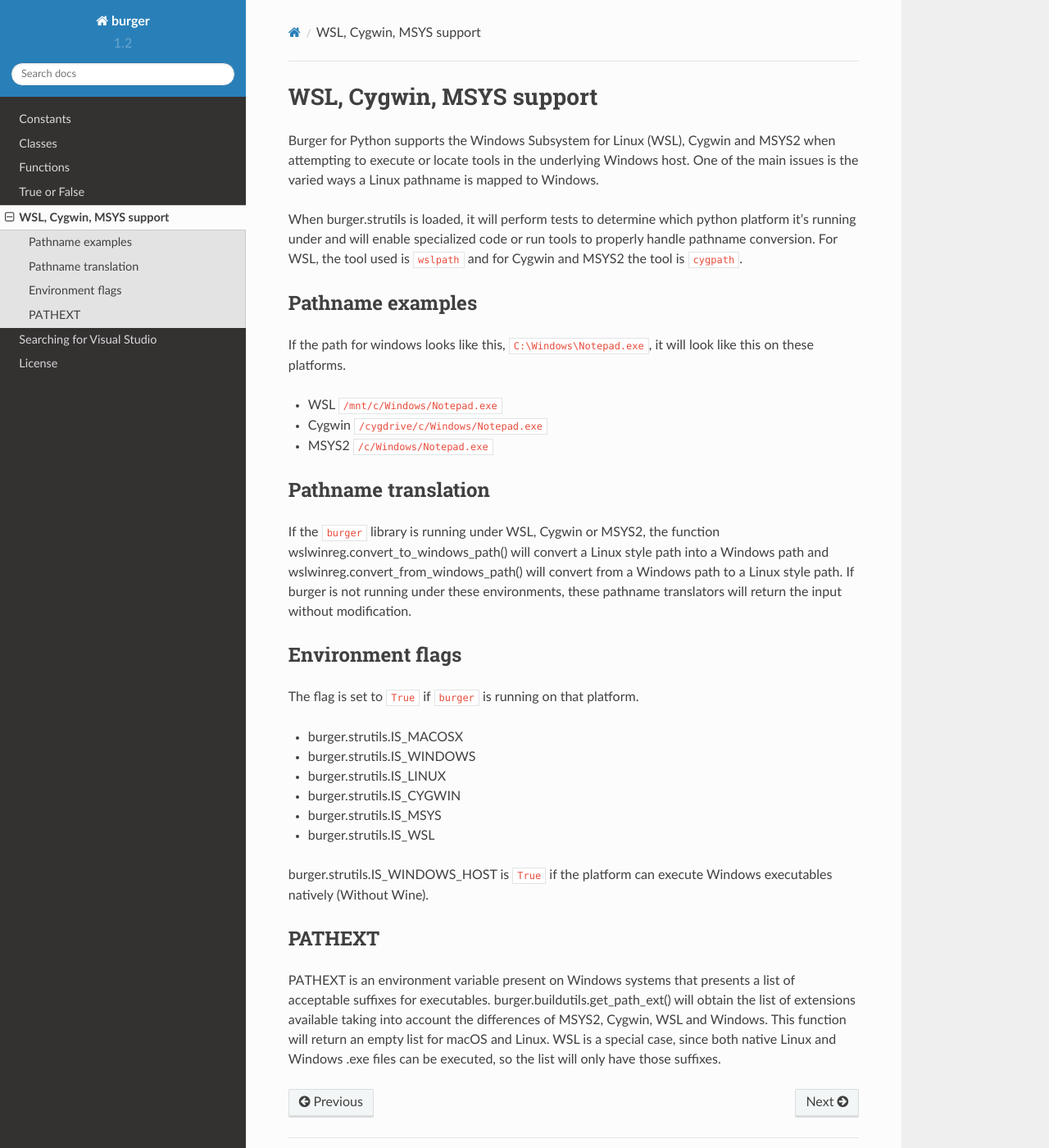
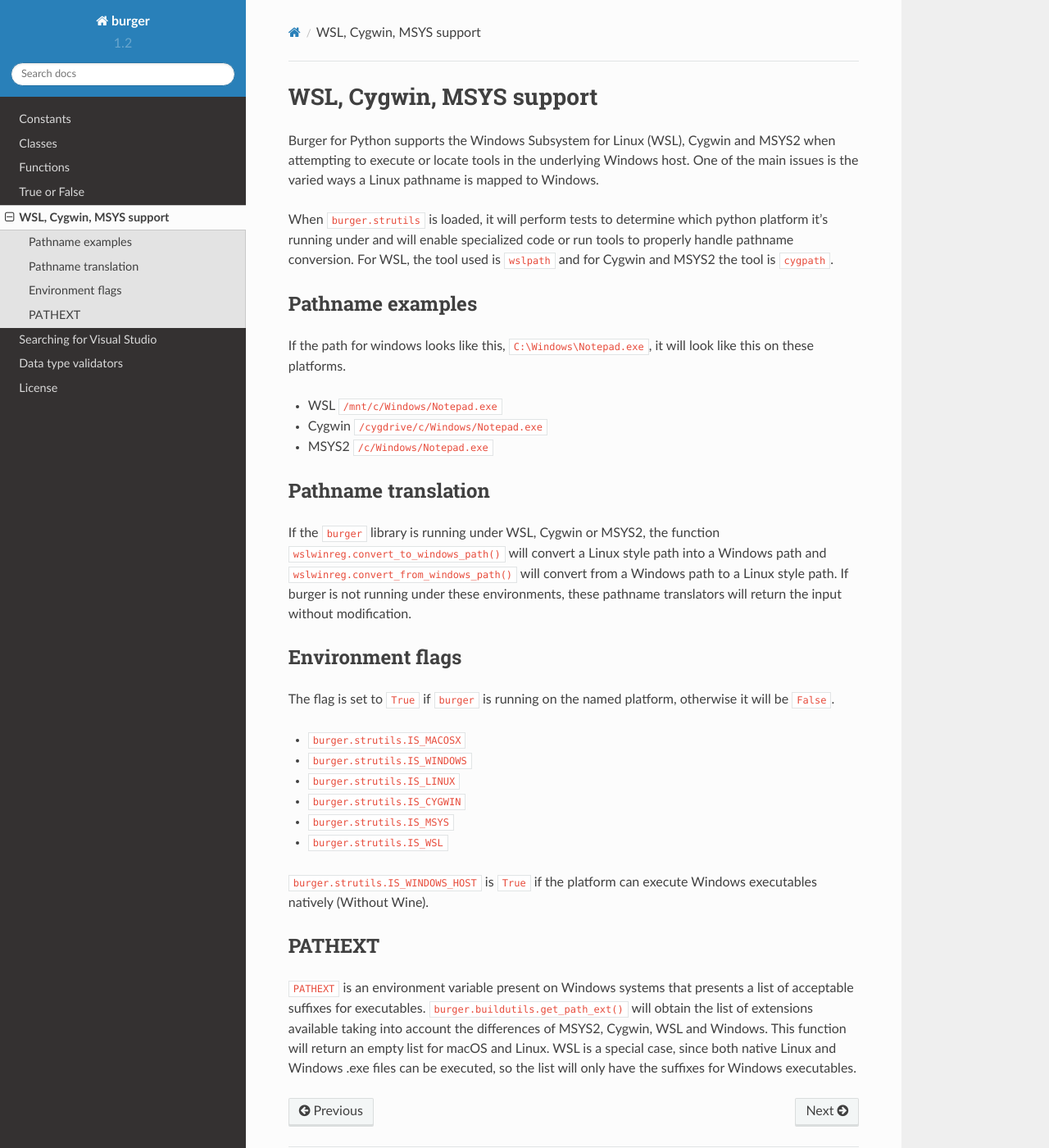
Before and after one commit to burgerbecky/pyburger, a Sphinx documentation site: the page built from docs/wsl_cygwin.md, in a window 1280 px wide and 1400 px high. Shown: the whole window at 82% size. Built offline with Sphinx 7.4.7 and the Read the Docs theme 2.0.0, drawn with Linux system fonts in a browser that asks for light colours.

Commit message:
Added docs for validators

```diff
--- a/burger/__init__.py
+++ b/burger/__init__.py
@@ -26,6 +26,7 @@ A set of subroutines used by the Burgerlib based scripts written in Python.
 # - \subpage md_truefalse
 # - \subpage md_wsl_cygwin
 # - \subpage md_find_visual_studio
+# - \subpage md_validators
 #
 # Module list
 # ===========
--- a/docs/index.rst
+++ b/docs/index.rst
@@ -12,4 +12,5 @@ Table of Contents
     truefalse
     wsl_cygwin
     find_visual_studio
+    validators
     license
--- a/docs/wsl_cygwin.md
+++ b/docs/wsl_cygwin.md
@@ -3,7 +3,7 @@ WSL, Cygwin, MSYS support
 
 Burger for Python supports the Windows Subsystem for Linux (WSL), Cygwin and MSYS2 when attempting to execute or locate tools in the underlying Windows host. One of the main issues is the varied ways a Linux pathname is mapped to Windows.
 
-When burger.strutils is loaded, it will perform tests to determine which python platform it's running under and will enable specialized code or run tools to properly handle pathname conversion. For WSL, the tool used is `wslpath` and for Cygwin and MSYS2 the tool is `cygpath`.
+When `burger.strutils` is loaded, it will perform tests to determine which python platform it's running under and will enable specialized code or run tools to properly handle pathname conversion. For WSL, the tool used is `wslpath` and for Cygwin and MSYS2 the tool is `cygpath`.
 
 Pathname examples
 -----------------
@@ -17,23 +17,23 @@ If the path for windows looks like this, `C:\Windows\Notepad.exe`, it will look
 Pathname translation
 --------------------
 
-If the `burger` library is running under WSL, Cygwin or MSYS2, the function wslwinreg.convert_to_windows_path() will convert a Linux style path into a Windows path and wslwinreg.convert_from_windows_path() will convert from a Windows path to a Linux style path. If burger is not running under these environments, these pathname translators will return the input without modification.
+If the `burger` library is running under WSL, Cygwin or MSYS2, the function `wslwinreg.convert_to_windows_path()` will convert a Linux style path into a Windows path and `wslwinreg.convert_from_windows_path()` will convert from a Windows path to a Linux style path. If burger is not running under these environments, these pathname translators will return the input without modification.
 
 Environment flags
 -----------------
 
-The flag is set to `True` if `burger` is running on that platform.
+The flag is set to `True` if `burger` is running on the named platform, otherwise it will be `False`.
 
-- burger.strutils.IS_MACOSX
-- burger.strutils.IS_WINDOWS
-- burger.strutils.IS_LINUX
-- burger.strutils.IS_CYGWIN
-- burger.strutils.IS_MSYS
-- burger.strutils.IS_WSL
+- `burger.strutils.IS_MACOSX`
+- `burger.strutils.IS_WINDOWS`
+- `burger.strutils.IS_LINUX`
+- `burger.strutils.IS_CYGWIN`
+- `burger.strutils.IS_MSYS`
+- `burger.strutils.IS_WSL`
 
-burger.strutils.IS_WINDOWS_HOST is `True` if the platform can execute Windows executables natively (Without Wine).
+`burger.strutils.IS_WINDOWS_HOST` is `True` if the platform can execute Windows executables natively (Without Wine).
 
 PATHEXT
 -------
 
-PATHEXT is an environment variable present on Windows systems that presents a list of acceptable suffixes for executables. burger.buildutils.get_path_ext() will obtain the list of extensions available taking into account the differences of MSYS2, Cygwin, WSL and Windows. This function will return an empty list for macOS and Linux. WSL is a special case, since both native Linux and Windows .exe files can be executed, so the list will only have those suffixes.
+`PATHEXT` is an environment variable present on Windows systems that presents a list of acceptable suffixes for executables. `burger.buildutils.get_path_ext()` will obtain the list of extensions available taking into account the differences of MSYS2, Cygwin, WSL and Windows. This function will return an empty list for macOS and Linux. WSL is a special case, since both native Linux and Windows .exe files can be executed, so the list will only have the suffixes for Windows executables.
```
Also changed, not shown: docs/find_visual_studio.md (+1 -1 lines), docs/truefalse.md (+4 -6 lines), docs/validators.md (added, +65 -0 lines).
